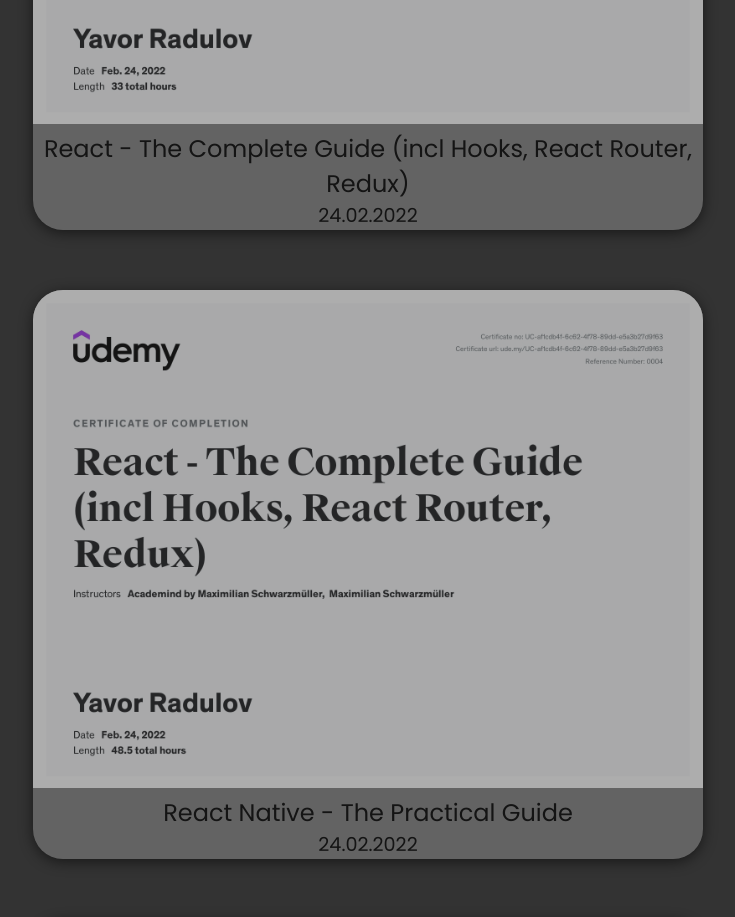
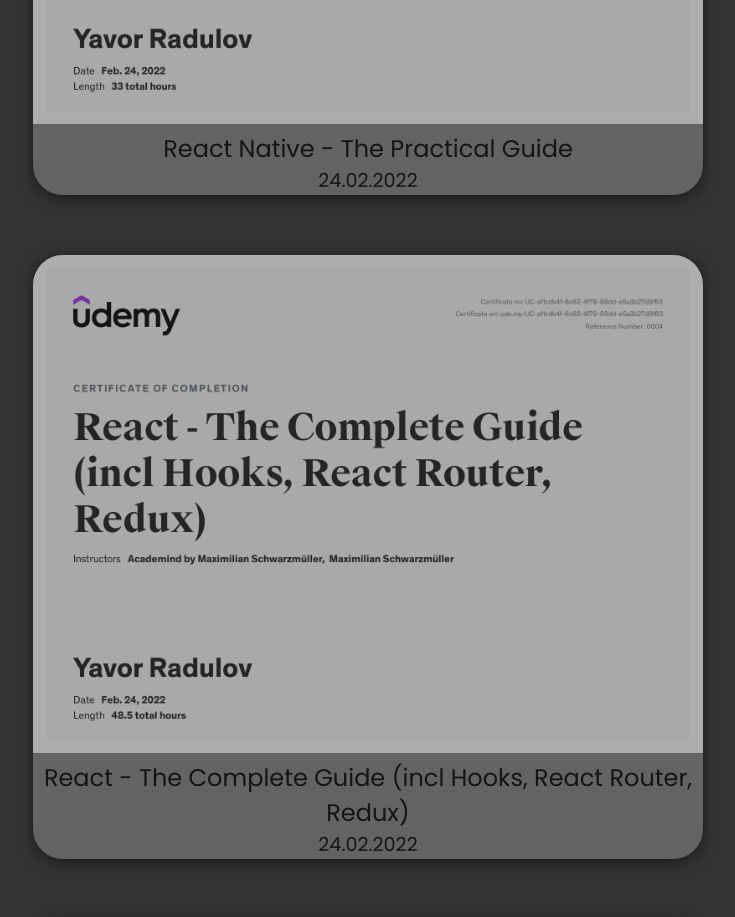
Before and after one commit to raduloov/personal-portfolio, a React (Create React App) app: page / in a window 1280 px wide. Shown: the part 5480-6397 px from the top of the page, without its empty margins (272-1007 px from the left). Built offline with nearby package versions, Linux system fonts and the light colour scheme.

Commit message:
fixed certificate order

```diff
--- a/src/components/Certifications/CertContainer.js
+++ b/src/components/Certifications/CertContainer.js
@@ -20,15 +20,15 @@
             date="02.02.2022"
           />
           <CertCard
-            onClick={() => passToParent(CERTS[1])}
+            onClick={() => passToParent(CERTS[2])}
             img={CERTS[1]}
-            title="React - The Complete Guide (incl Hooks, React Router, Redux)"
+            title="React Native - The Practical Guide"
             date="24.02.2022"
           />
           <CertCard
-            onClick={() => passToParent(CERTS[2])}
+            onClick={() => passToParent(CERTS[1])}
             img={CERTS[2]}
-            title="React Native - The Practical Guide"
+            title="React - The Complete Guide (incl Hooks, React Router, Redux)"
             date="24.02.2022"
           />
           <CertCard
```
